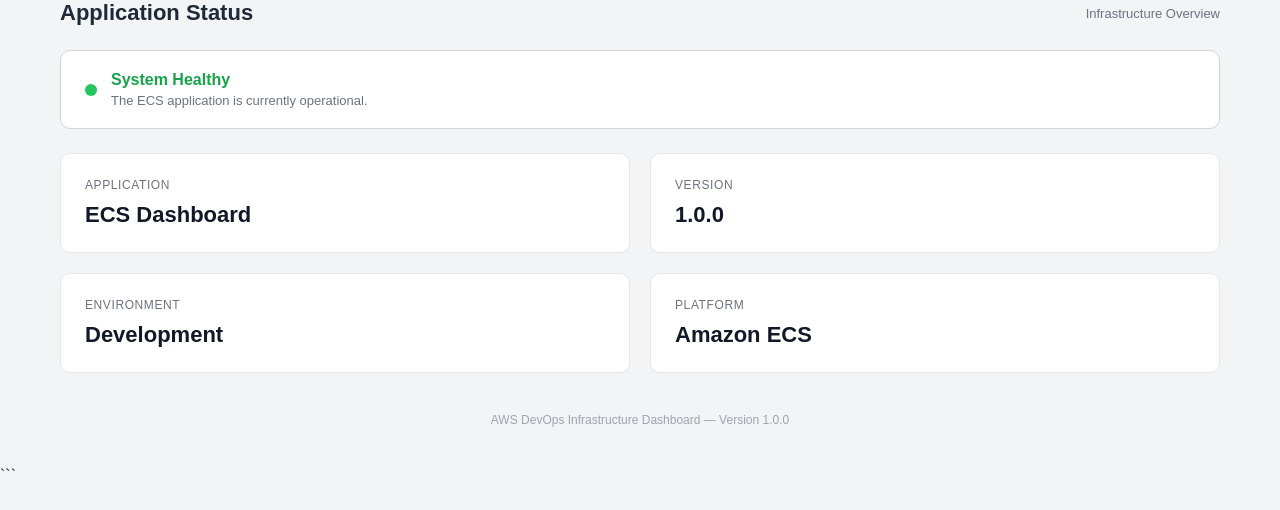
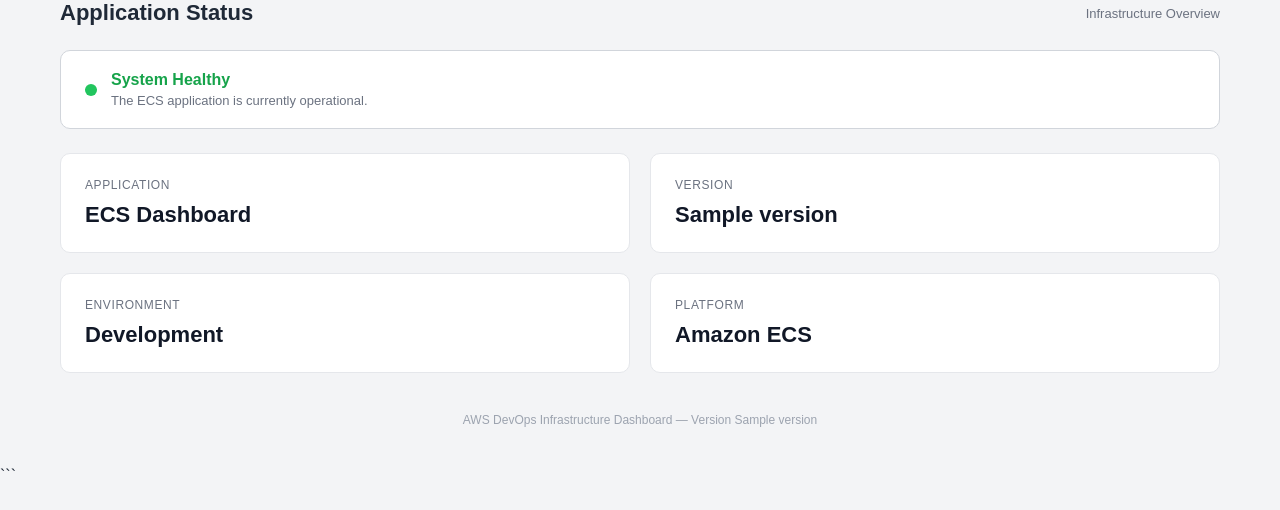
Before and after one commit to AlexWThompson/aws-ecs-devops-platform, a Flask app: template app/templates/index.html in a window 1280 px wide. Shown: the part 166-676 px from the top of the page. Run offline with Flask 3, Linux system fonts and the light colour scheme; the template is opened without the code that fills it: most values are stand-ins (such as "Sample title", 1, 10 or a date in 2020).

Commit message:
Added automatic app versioning

````diff
--- a/app/app.py
+++ b/app/app.py
@@ -1,6 +1,8 @@
 from flask import Flask, render_template
 
 app = Flask(__name__)
+
+VERSION = os.getenv("APP_VERSION", "dev")
 
 @app.route("/")
 def dashboard():
--- a/app/templates/index.html
+++ b/app/templates/index.html
@@ -225,7 +225,7 @@
 
         <div class="card">
             <div class="label">Version</div>
-            <div class="value">1.0.0</div>
+            <div class="value">{{ version }}</div>
         </div>
 
         <div class="card">
@@ -243,7 +243,7 @@
 </main>
 
 <footer class="footer">
-    AWS DevOps Infrastructure Dashboard &mdash; Version 1.0.0
+    AWS DevOps Infrastructure Dashboard &mdash; Version {{ version }}
 </footer>
 ```
 
````
Also changed, not shown: .github/workflows/terraform.yml, 4 other files.
